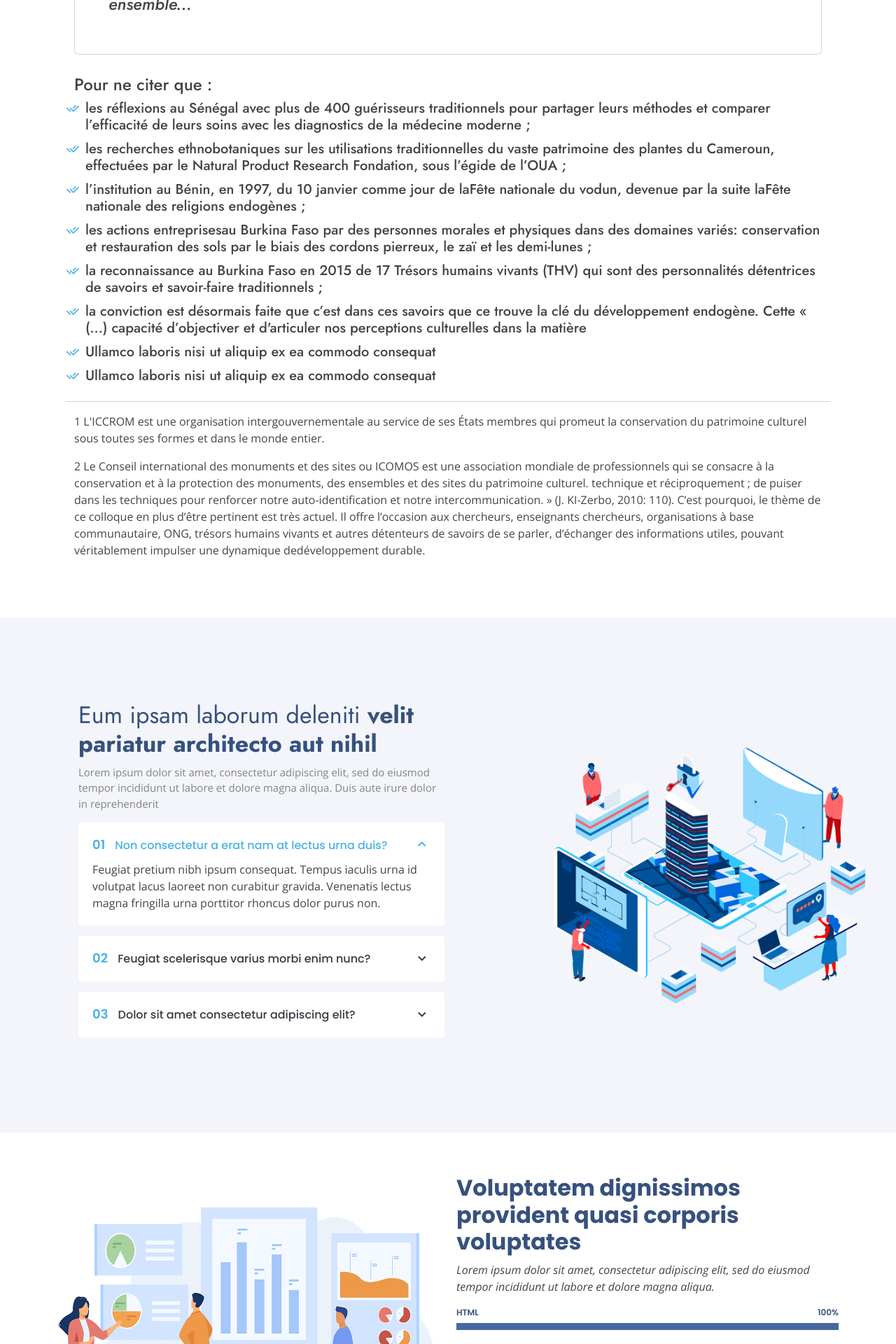
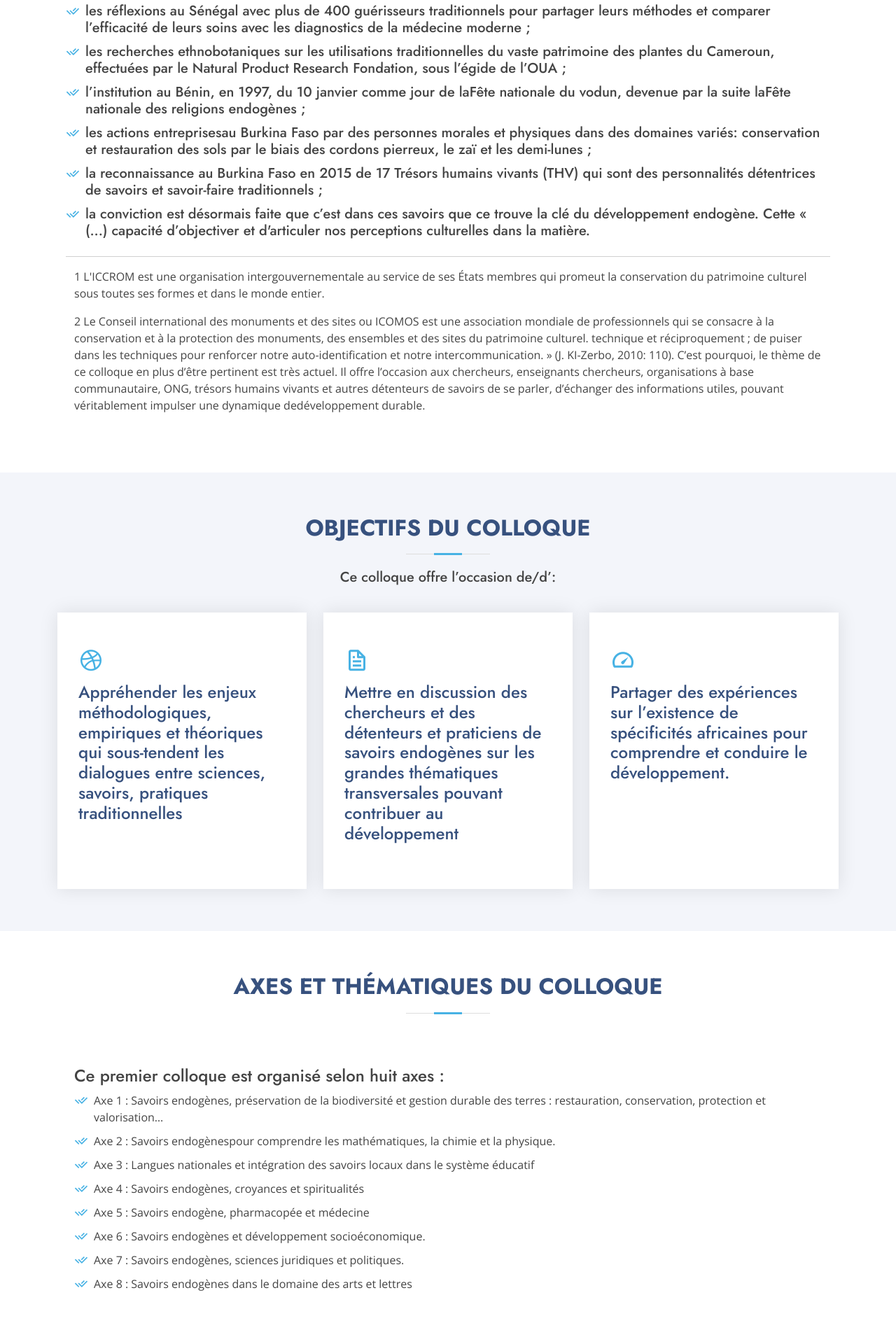
Before and after one commit to Elisee-des/colloque, a Symfony app: template templates/main/accueil/index.html.twig in a window 1280 px wide. Shown: the part 4480-6400 px from the top of the page at 70% size. Run offline with Twig, Linux system fonts and the light colour scheme; the template is opened without the code that fills it, so the values that code supplies are empty; some libraries are stand-ins or nearby versions.

Commit message:
Gestion de la partie axe et thematique du colloque

```diff
--- a/templates/base.main.html.twig
+++ b/templates/base.main.html.twig
@@ -50,7 +50,7 @@
         <ul>
           <li><a class="nav-link scrollto active" href="#hero">Accueil</a></li>
           <li><a class="nav-link scrollto" href="#argumentaire">Argumentaire</a></li>
-          <li><a class="nav-link scrollto" href="#services">Services</a></li>
+          <li><a class="nav-link scrollto" href="#objectifs">Objectifs</a></li>
           <li><a class="nav-link   scrollto" href="#portfolio">Portfolio</a></li>
           <li><a class="nav-link scrollto" href="#team">Team</a></li>
           <li class="dropdown"><a href="#"><span>Drop Down</span> <i class="bi bi-chevron-down"></i></a>
@@ -102,40 +102,6 @@
 
   <main id="main">
 
-    <!-- ======= Clients Section ======= -->
-    <section id="clients" class="clients section-bg">
-      <div class="container">
-
-        <div class="row" data-aos="zoom-in">
-
-          <div class="col-lg-2 col-md-4 col-6 d-flex align-items-center justify-content-center">
-            <img src="{{ asset("assets/img/clients/client-1.png") }}" class="img-fluid" alt="">
-          </div>
-
-          <div class="col-lg-2 col-md-4 col-6 d-flex align-items-center justify-content-center">
-            <img src="{{ asset("assets/img/clients/client-2.png") }}" class="img-fluid" alt="">
-          </div>
-
-          <div class="col-lg-2 col-md-4 col-6 d-flex align-items-center justify-content-center">
-            <img src="{{ asset("assets/img/clients/client-3.png") }}" class="img-fluid" alt="">
-          </div>
-
-          <div class="col-lg-2 col-md-4 col-6 d-flex align-items-center justify-content-center">
-            <img src="{{ asset("assets/img/clients/client-4.png") }}" class="img-fluid" alt="">
-          </div>
-
-          <div class="col-lg-2 col-md-4 col-6 d-flex align-items-center justify-content-center">
-            <img src="{{ asset("assets/img/clients/client-5.png") }}" class="img-fluid" alt="">
-          </div>
-
-          <div class="col-lg-2 col-md-4 col-6 d-flex align-items-center justify-content-center">
-            <img src="{{ asset("assets/img/clients/client-6.png") }}" class="img-fluid" alt="">
-          </div>
-
-        </div>
-
-      </div>
-    </section><!-- End Cliens Section -->
 
     <!-- ======= About Us Section ======= -->
     <section id="argumentaire" class="about">
@@ -153,6 +119,63 @@
 
       </div>
     </section><!-- End About Us Section -->
+
+
+    <section id="objectifs" class="services section-bg">
+      <div class="container" data-aos="fade-up">
+
+        <div class="section-title">
+          <h2>Objectifs du colloque</h2>
+          <h5>Ce colloque offre l’occasion de/d’:</h5>
+        </div>
+
+        <div class="row">
+          <div class="col-xl-4 col-md-6 d-flex align-items-stretch" data-aos="zoom-in" data-aos-delay="100">
+            <div class="icon-box">
+              <div class="icon"><i class="bx bxl-dribbble"></i></div>
+              <h4><a>Appréhender les enjeux méthodologiques, empiriques et théoriques qui sous-tendent les dialogues entre
+                sciences, savoirs, pratiques traditionnelles</a></h4>
+              {# <p>Voluptatum deleniti atque corrupti quos dolores et quas molestias excepturi</p> #}
+            </div>
+          </div>
+
+          <div class="col-xl-4 col-md-6 d-flex align-items-stretch mt-4 mt-md-0" data-aos="zoom-in" data-aos-delay="200">
+            <div class="icon-box">
+              <div class="icon"><i class="bx bx-file"></i></div>
+              <h4><a >Mettre en discussion des chercheurs et des détenteurs et praticiens de savoirs endogènes sur les grandes
+              thématiques transversales pouvant contribuer au développement</a></h4>
+            </div>
+          </div>
+
+          <div class="col-xl-4 col-md-6 d-flex align-items-stretch mt-4 mt-xl-0" data-aos="zoom-in" data-aos-delay="300">
+            <div class="icon-box">
+              <div class="icon"><i class="bx bx-tachometer"></i></div>
+              <h4><a>Partager des expériences sur l’existence de spécificités africaines pour comprendre et conduire le
+              développement.</a></h4>
+            </div>
+          </div>
+
+        </div>
+
+      </div>
+    </section><!-- End Services Section -->
+
+     <section id="axe" class="about">
+      <div class="container" data-aos="fade-up">
+
+        <div class="section-title">
+          <h2>Axes et thématiques du colloque</h2>
+        </div>
+
+        <div class="row content p-4">
+         {# <div class="card"> #}
+            {% include "main/includes/axes.html.twig" %}
+         {# </div> #}
+        </div>
+
+      </div>
+    </section><!-- End About Us Section -->
+
 
     <!-- ======= Why Us Section ======= -->
     <section id="why-us" class="why-us section-bg">
@@ -209,105 +232,7 @@
       </div>
     </section><!-- End Why Us Section -->
 
-    <!-- ======= Skills Section ======= -->
-    <section id="skills" class="skills">
-      <div class="container" data-aos="fade-up">
-
-        <div class="row">
-          <div class="col-lg-6 d-flex align-items-center" data-aos="fade-right" data-aos-delay="100">
-            <img src="{{ asset("assets/img/skills.png") }}" class="img-fluid" alt="">
-          </div>
-          <div class="col-lg-6 pt-4 pt-lg-0 content" data-aos="fade-left" data-aos-delay="100">
-            <h3>Voluptatem dignissimos provident quasi corporis voluptates</h3>
-            <p class="fst-italic">
-              Lorem ipsum dolor sit amet, consectetur adipiscing elit, sed do eiusmod tempor incididunt ut labore et dolore
-              magna aliqua.
-            </p>
-
-            <div class="skills-content">
-
-              <div class="progress">
-                <span class="skill">HTML <i class="val">100%</i></span>
-                <div class="progress-bar-wrap">
-                  <div class="progress-bar" role="progressbar" aria-valuenow="100" aria-valuemin="0" aria-valuemax="100"></div>
-                </div>
-              </div>
-
-              <div class="progress">
-                <span class="skill">CSS <i class="val">90%</i></span>
-                <div class="progress-bar-wrap">
-                  <div class="progress-bar" role="progressbar" aria-valuenow="90" aria-valuemin="0" aria-valuemax="100"></div>
-                </div>
-              </div>
-
-              <div class="progress">
-                <span class="skill">JavaScript <i class="val">75%</i></span>
-                <div class="progress-bar-wrap">
-                  <div class="progress-bar" role="progressbar" aria-valuenow="75" aria-valuemin="0" aria-valuemax="100"></div>
-                </div>
-              </div>
-
-              <div class="progress">
-                <span class="skill">Photoshop <i class="val">55%</i></span>
-                <div class="progress-bar-wrap">
-                  <div class="progress-bar" role="progressbar" aria-valuenow="55" aria-valuemin="0" aria-valuemax="100"></div>
-                </div>
-              </div>
-
-            </div>
-
-          </div>
-        </div>
-
-      </div>
-    </section><!-- End Skills Section -->
-
     <!-- ======= Services Section ======= -->
-    <section id="services" class="services section-bg">
-      <div class="container" data-aos="fade-up">
-
-        <div class="section-title">
-          <h2>Services</h2>
-          <p>Magnam dolores commodi suscipit. Necessitatibus eius consequatur ex aliquid fuga eum quidem. Sit sint consectetur velit. Quisquam quos quisquam cupiditate. Et nemo qui impedit suscipit alias ea. Quia fugiat sit in iste officiis commodi quidem hic quas.</p>
-        </div>
-
-        <div class="row">
-          <div class="col-xl-3 col-md-6 d-flex align-items-stretch" data-aos="zoom-in" data-aos-delay="100">
-            <div class="icon-box">
-              <div class="icon"><i class="bx bxl-dribbble"></i></div>
-              <h4><a href="">Lorem Ipsum</a></h4>
-              <p>Voluptatum deleniti atque corrupti quos dolores et quas molestias excepturi</p>
-            </div>
-          </div>
-
-          <div class="col-xl-3 col-md-6 d-flex align-items-stretch mt-4 mt-md-0" data-aos="zoom-in" data-aos-delay="200">
-            <div class="icon-box">
-              <div class="icon"><i class="bx bx-file"></i></div>
-              <h4><a href="">Sed ut perspici</a></h4>
-              <p>Duis aute irure dolor in reprehenderit in voluptate velit esse cillum dolore</p>
-            </div>
-          </div>
-
-          <div class="col-xl-3 col-md-6 d-flex align-items-stretch mt-4 mt-xl-0" data-aos="zoom-in" data-aos-delay="300">
-            <div class="icon-box">
-              <div class="icon"><i class="bx bx-tachometer"></i></div>
-              <h4><a href="">Magni Dolores</a></h4>
-              <p>Excepteur sint occaecat cupidatat non proident, sunt in culpa qui officia</p>
-            </div>
-          </div>
-
-          <div class="col-xl-3 col-md-6 d-flex align-items-stretch mt-4 mt-xl-0" data-aos="zoom-in" data-aos-delay="400">
-            <div class="icon-box">
-              <div class="icon"><i class="bx bx-layer"></i></div>
-              <h4><a href="">Nemo Enim</a></h4>
-              <p>At vero eos et accusamus et iusto odio dignissimos ducimus qui blanditiis</p>
-            </div>
-          </div>
-
-        </div>
-
-      </div>
-    </section><!-- End Services Section -->
 
     <!-- ======= Cta Section ======= -->
     <section id="cta" class="cta">
--- a/templates/main/includes/argumentaire.html.twig
+++ b/templates/main/includes/argumentaire.html.twig
@@ -68,7 +68,7 @@ exercices de gestion de la nature. Et les différents cénacles mondiaux reconna
 plus l'importance de ces savoirs endogènes. Il existe des lois, déclarations et conventions sur ces savoirs aux plans
 international et national.</p><br></h4>
 
-<h4><p>Pour ne citer,que les engagements au plan international :</p><br></h4>
+<h4><p>Pour ne citer, que les engagements au plan international :</p></h4>
 <div class="card p-5">
     <div class="content"> <h4>
         <em>
@@ -131,9 +131,7 @@ conservation et restauration des sols par le biais des cordons pierreux, le zaï
     <li><i class="ri-check-double-line"></i> la reconnaissance au Burkina Faso en 2015 de 17 Trésors humains vivants (THV) qui sont des
 personnalités détentrices de savoirs et savoir-faire traditionnels ;</li>
     <li><i class="ri-check-double-line"></i> la conviction est désormais faite que c’est dans ces savoirs que ce trouve la clé du développement
-endogène. Cette « (...) capacité d’objectiver et d'articuler nos perceptions culturelles dans la matière</li>
-    <li><i class="ri-check-double-line"></i> Ullamco laboris nisi ut aliquip ex ea commodo consequat</li>
-    <li><i class="ri-check-double-line"></i> Ullamco laboris nisi ut aliquip ex ea commodo consequat</li></h5>
+endogène. Cette « (...) capacité d’objectiver et d'articuler nos perceptions culturelles dans la matière.</li>
 </ul>
 <hr>
 <p>
--- /dev/null
+++ b/templates/main/includes/axes.html.twig
@@ -0,0 +1,15 @@
+<div class="conatiner">
+    <h4>Ce premier colloque est organisé selon huit axes :</h4>
+    <ul>
+        <li><i class="ri-check-double-line"></i> Axe 1 : Savoirs endogènes, préservation de la biodiversité et gestion durable des terres : restauration,
+        conservation, protection et valorisation…</li>
+        <li><i class="ri-check-double-line"></i> Axe 2 : Savoirs endogènespour comprendre les mathématiques, la chimie et la physique.</li>
+        <li><i class="ri-check-double-line"></i> Axe 3 : Langues nationales et intégration des savoirs locaux dans le système éducatif</li>
+        <li><i class="ri-check-double-line"></i> Axe 4 : Savoirs endogènes, croyances et spiritualités</li>
+        <li><i class="ri-check-double-line"></i> Axe 5 : Savoirs endogène, pharmacopée et médecine</li>
+        <li><i class="ri-check-double-line"></i> Axe 6 : Savoirs endogènes et développement socioéconomique.</li>
+        <li><i class="ri-check-double-line"></i> Axe 7 : Savoirs endogènes, sciences juridiques et politiques.</li>
+        <li><i class="ri-check-double-line"></i> Axe 8 : Savoirs endogènes dans le domaine des arts et lettres</li>
+    </ul>
+
+</div>
```
